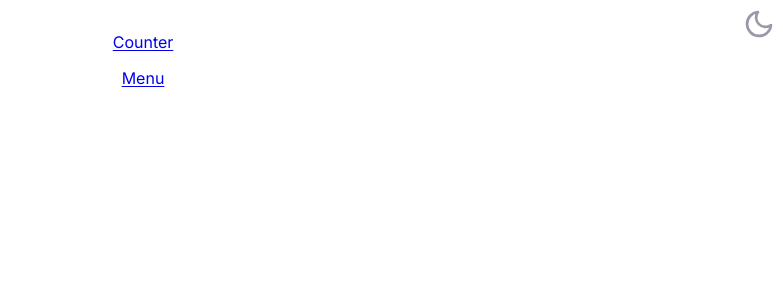
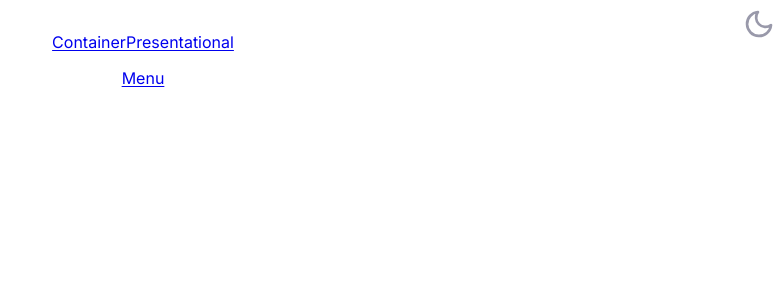
Before and after one commit to catharygr/patrones-react-nextjs, a Next.js app: page / in a window 1280 px wide. Shown: the top 300 px of the page, without its empty margins (497-1280 px from the left). Built offline with nearby package versions, Linux system fonts and the light colour scheme.

Commit message:
Cambios en la ruta

```diff
--- a/src/app/componentes/counter/page.js
+++ b/src/app/componentes/counter/page.js
@@ -1,6 +1,6 @@
 import ContainerPresentational from "@/app/componentes/counter/ContainerPresentational";
 
-export default function Counter() {
+export default function ContainerPresentational() {
   return (
     <div className={styles.container}>
       <ContainerPresentational />
--- a/src/app/page.js
+++ b/src/app/page.js
@@ -4,7 +4,7 @@ import Link from "next/link";
 export default function Home() {
   return (
     <main className={styles.container}>
-      <Link href="/counter">Counter</Link>
+      <Link href="/counter">ContainerPresentational</Link>
       <Link href="/menu">Menu</Link>
     </main>
   );
```
